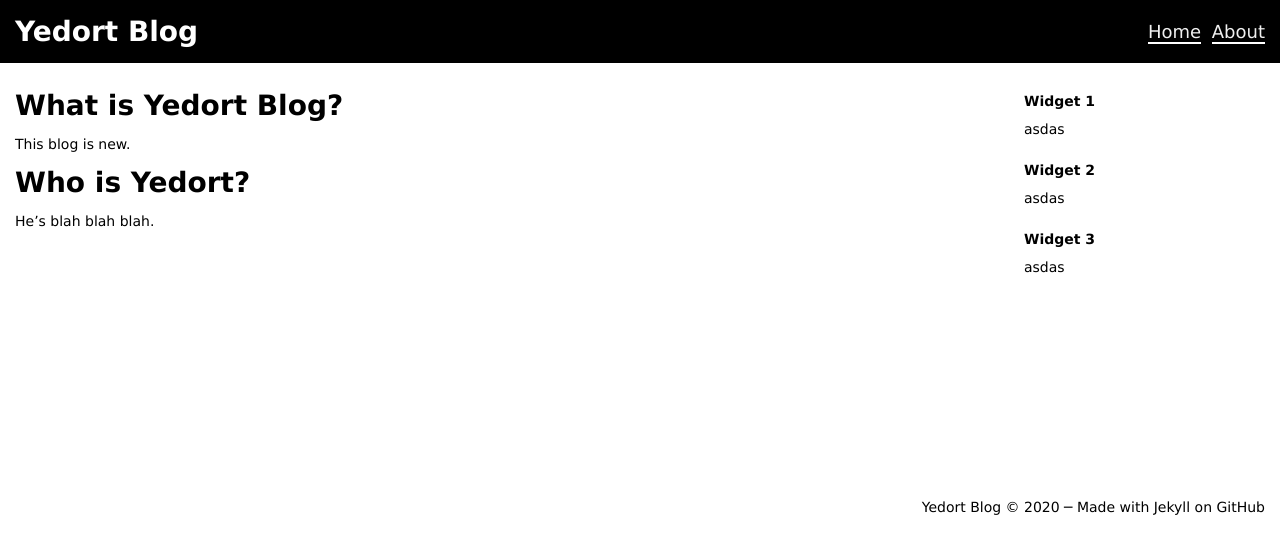
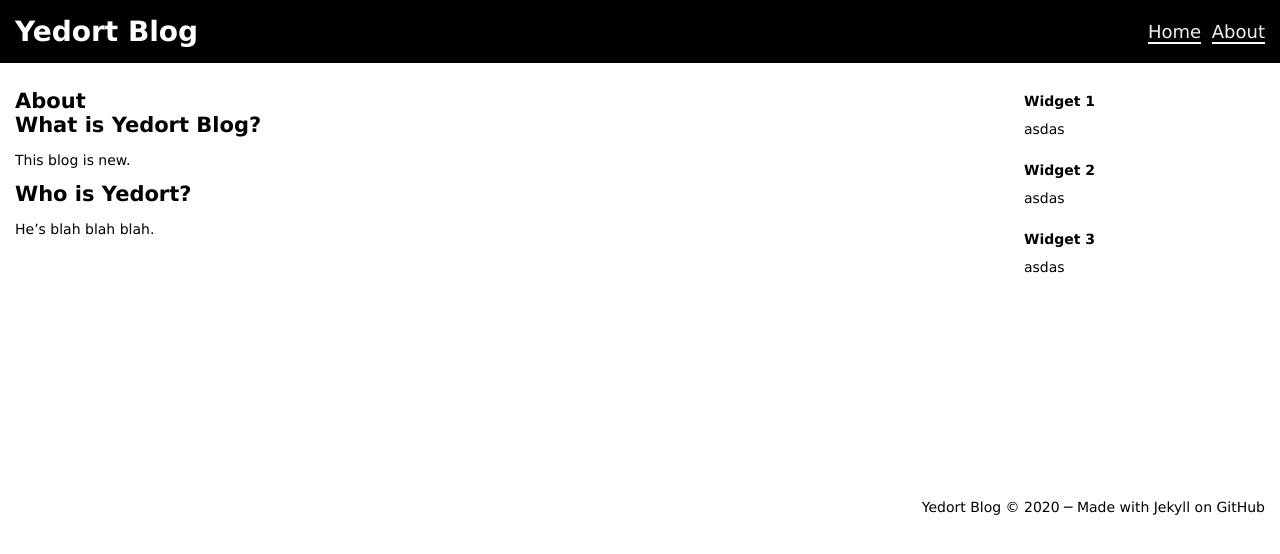
Before and after one commit to yedort/yedort.github.io, a Jekyll site: the page built from blog/about.md, in a window 1280 px wide. Shown: the top 554 px of the page. Built offline with Jekyll 4.4.1, drawn with Linux system fonts in a browser that asks for light colours.

Commit message:
Update default.html

```diff
--- a/blog/_layouts/default.html
+++ b/blog/_layouts/default.html
@@ -2,7 +2,7 @@
 <html>
   <head>
     <meta charset="utf-8">
-    <title>{{ page.title }} | {{ site.name }}</title>
+    <title>{% if page.title != 'Home' %}{{ page.title }} | {% endif %}{{ site.name }}</title>
     <style>
       body, h1, h2, h3, h4, h5{margin:0;padding:0}
       .clear{clear:both}
@@ -38,8 +38,16 @@
       <div class="clear"></div>
     </header>
 
-    <main>
-      {{ content }}
+    <main{% if page.div_main_id != '' %} id="{{ page.div_main_id }}"{% endif %}>
+      {% if page.title == 'Home' %}
+        {{ content }}
+      {% else %}
+        <h2>{{ page.title }}</h2>
+
+        <article>
+          {{ content }}
+        </article>
+      {% endif %}
     </main>
 
     <aside>
```
